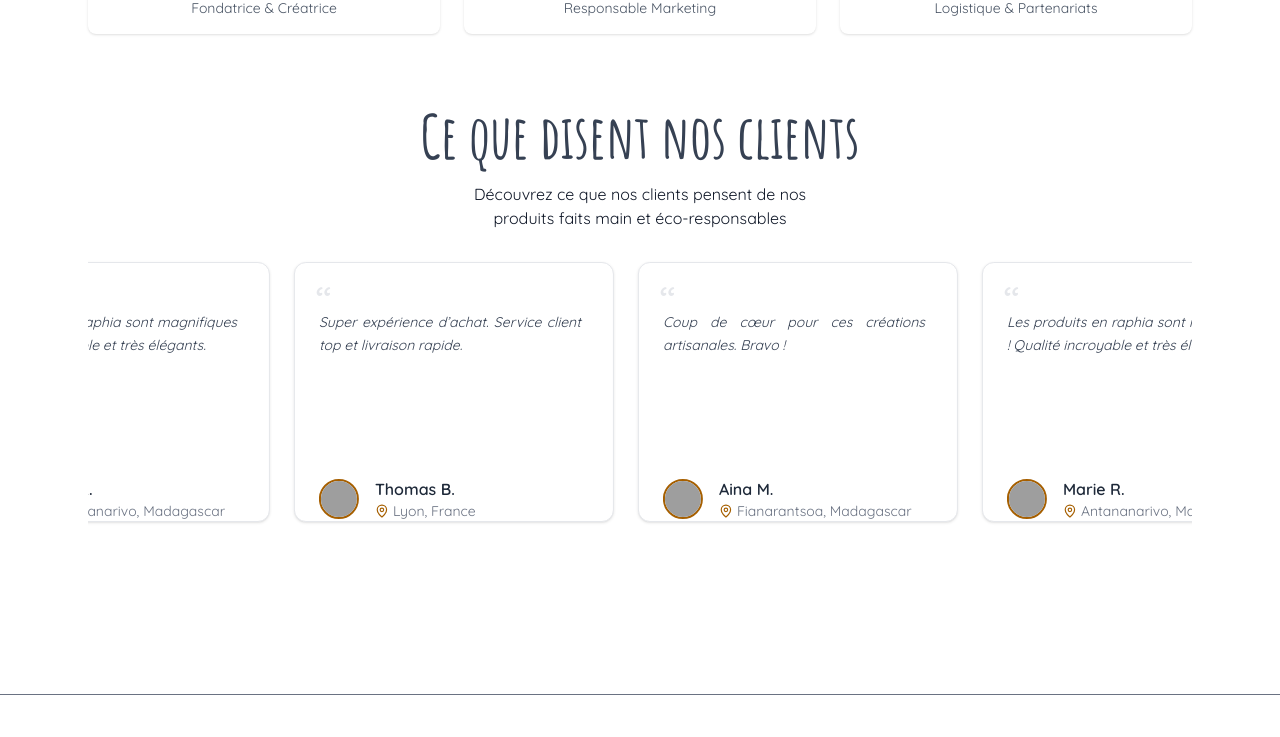
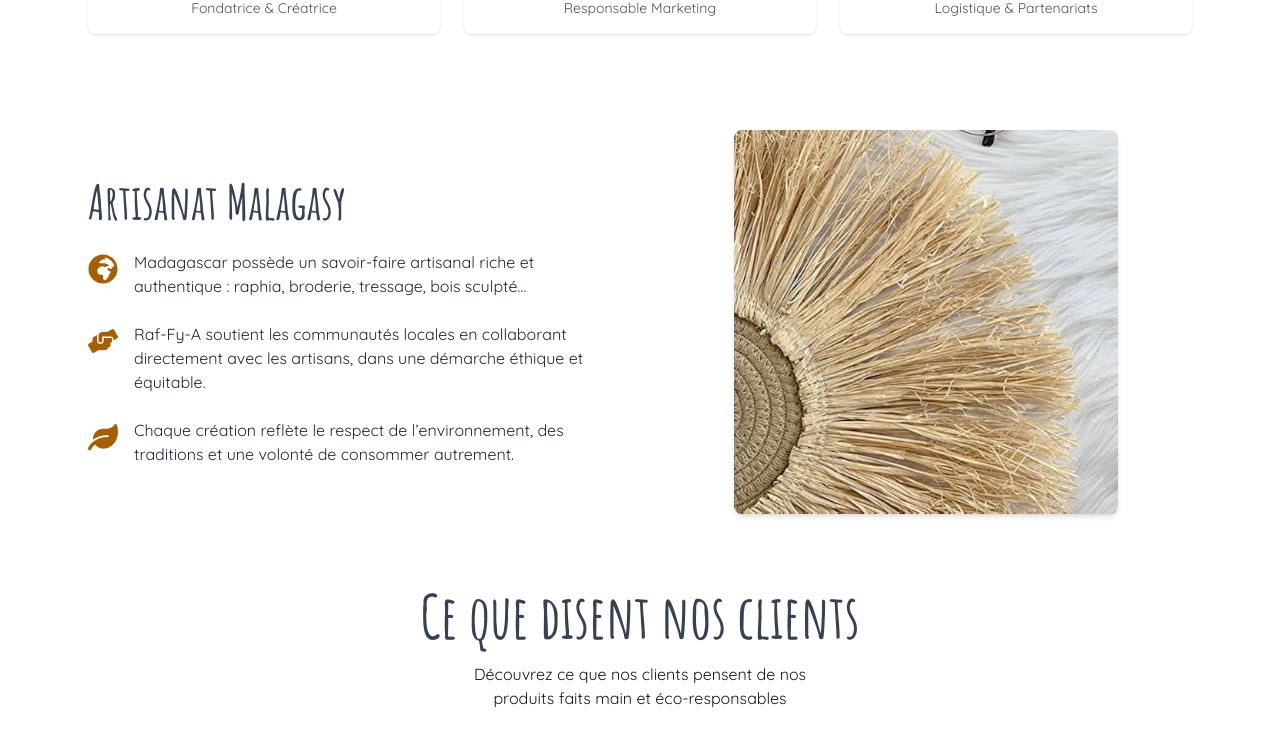
Before and after one commit to Aina-RDM/raf-fy-a, a React (Vite) app: page /apropos in a window 1280 px wide. Shown: the part 1058-1795 px from the top of the page. Built offline with nearby package versions, Linux system fonts and the light colour scheme; grey boxes are pictures that could not be loaded.

Commit message:
Ajout de l'ArtisanatMalagasy

```diff
--- /dev/null
+++ b/src/components/ArtisanatMalagasy.jsx
@@ -0,0 +1,59 @@
+import React from "react";
+import { FaGlobeAfrica, FaHandsHelping, FaLeaf } from "react-icons/fa";
+import ArtisanatImage from "../assets/artisanat_raffia.png";
+
+const ICON_SIZE = 30;
+
+const IconBlock = ({ Icon, children }) => (
+  <div className="flex items-start gap-4">
+    <Icon size={ICON_SIZE} className="text-yellow-700 mt-1 shrink-0" />
+    <p className="text-md">{children}</p>
+  </div>
+);
+
+const ArtisanatMalagasy = () => {
+  return (
+    <div className="mt-16">
+      <div className="flex flex-col md:flex-row gap-10 items-center">
+        {/* Textes à gauche */}
+        <div className="w-full md:w-1/2 space-y-6 text-gray-800">
+          <h2 className="text-4xl md:text-5xl font-bold text-gray-700 mb-6">
+            Artisanat Malagasy
+          </h2>
+
+          <IconBlock Icon={FaGlobeAfrica}>
+            Madagascar possède un savoir-faire artisanal riche et authentique :
+            raphia, broderie, tressage, bois sculpté…
+          </IconBlock>
+
+          <IconBlock Icon={FaHandsHelping}>
+            Raf-Fy-A soutient les communautés locales en collaborant directement
+            avec les artisans, dans une démarche éthique et équitable.
+          </IconBlock>
+
+          <IconBlock Icon={FaLeaf}>
+            Chaque création reflète le respect de l’environnement, des
+            traditions et une volonté de consommer autrement.
+          </IconBlock>
+        </div>
+
+        {/* Image à droite */}
+        <div className="w-full md:w-1/2 flex justify-center group perspective">
+          <div className="relative w-96 transition-transform duration-75 group-hover:-rotate-2 group-hover:scale-105">
+            <div className="absolute inset-0 translate-x-2 translate-y-2 bg-yellow-700/5 rounded-lg blur-sm -z-10 hidden group-hover:block"></div>
+            <div className="absolute inset-0 translate-x-4 translate-y-4 bg-yellow-700/10 rounded-lg blur-md -z-20 hidden group-hover:block"></div>
+            <div className="absolute inset-0 translate-x-6 translate-y-6 bg-yellow-700/20 rounded-lg blur-lg -z-30 hidden group-hover:block"></div>
+
+            <img
+              src={ArtisanatImage}
+              alt="Artisan malagasy en raphia"
+              className="w-full h-auto rounded-lg shadow-md transition-transform duration-300 ease-in-out group-hover:rotate-3"
+            />
+          </div>
+        </div>
+      </div>
+    </div>
+  );
+};
+
+export default ArtisanatMalagasy;
--- a/src/pages/Apropos.jsx
+++ b/src/pages/Apropos.jsx
@@ -1,6 +1,7 @@
 import React from "react";
 import Equipe from "../components/Equipe";
 import Temoignages from "../components/Temoignages";
+import ArtisanatMalagasy from "../components/ArtisanatMalagasy";
 import {
   FaRegHandshake,
   FaLeaf,
@@ -82,6 +83,12 @@ const Apropos = () => {
         <Equipe />
       </div>
 
+      {/* Section Artisanat Malagasy */}
+      <div className="mt-24">
+        <ArtisanatMalagasy />
+      </div>
+
+      {/* Section Témoignages */}
       <div className="mt-8">
         <Temoignages />
       </div>
```
Also changed, not shown: src/assets/artisanat_raffia.png (added).
